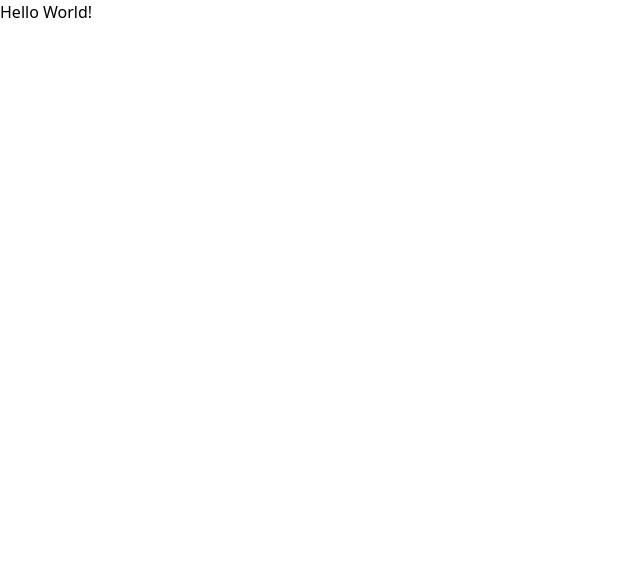
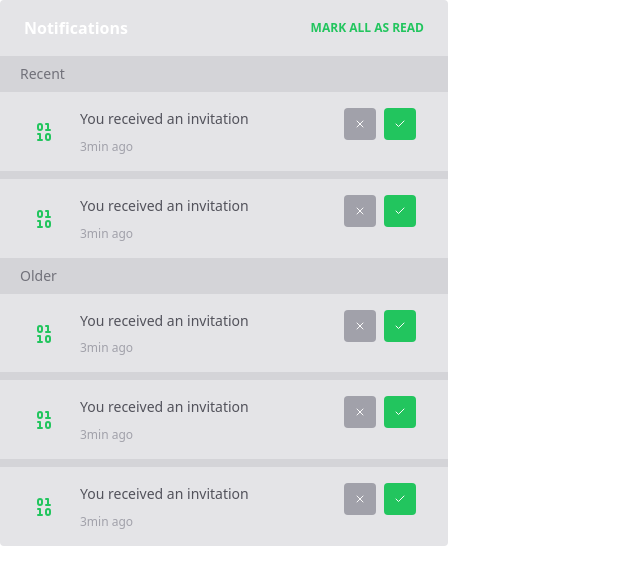
Before and after one commit to kauatwn/composition-pattern-react, a React (Vite) app: page / in a window 1280 px wide. Shown: the top 584 px of the page, without its empty margins (0-640 px from the left). Built offline with nearby package versions, Linux system fonts and the light colour scheme.

Commit message:
Incluindo componentes no app

```diff
--- a/src/App.tsx
+++ b/src/App.tsx
@@ -1,5 +1,76 @@
+import { Check, Binary, X } from "lucide-react";
+import { Notification } from "./components/Notification";
+import { Widget } from "./components/Widget";
+
 function App() {
-  return <div>Hello World!</div>;
+  return (
+    <>
+      <Widget.Root>
+        <Widget.Header title="Notifications" label="Mark all as read" />
+        <Widget.Content title="Recent">
+          {/* Recent notifications section */}
+          <Notification.Root>
+            <Notification.Icon icon={Binary} />
+            <Notification.Content text="You received an invitation" />
+            <Notification.Actions>
+              <Notification.Action icon={X} />
+              <Notification.Action
+                icon={Check}
+                className="bg-green-500 hover:bg-green-600 dark:bg-green-500 dark:hover:bg-green-600"
+              />
+            </Notification.Actions>
+          </Notification.Root>
+          <Notification.Root>
+            <Notification.Icon icon={Binary} />
+            <Notification.Content text="You received an invitation" />
+            <Notification.Actions>
+              <Notification.Action icon={X} />
+              <Notification.Action
+                icon={Check}
+                className="bg-green-500 hover:bg-green-600 dark:bg-green-500 dark:hover:bg-green-600"
+              />
+            </Notification.Actions>
+          </Notification.Root>
+        </Widget.Content>
+        <Widget.Content title="Older">
+          {/* Older notifications section */}
+          <Notification.Root>
+            <Notification.Icon icon={Binary} />
+            <Notification.Content text="You received an invitation" />
+            <Notification.Actions>
+              <Notification.Action icon={X} />
+              <Notification.Action
+                icon={Check}
+                className="bg-green-500 hover:bg-green-600 dark:bg-green-500 dark:hover:bg-green-600"
+              />
+            </Notification.Actions>
+          </Notification.Root>
+          <Notification.Root>
+            <Notification.Icon icon={Binary} />
+            <Notification.Content text="You received an invitation" />
+            <Notification.Actions>
+              <Notification.Action icon={X} />
+              <Notification.Action
+                icon={Check}
+                className="bg-green-500 hover:bg-green-600 dark:bg-green-500 dark:hover:bg-green-600"
+              />
+            </Notification.Actions>
+          </Notification.Root>
+          <Notification.Root>
+            <Notification.Icon icon={Binary} />
+            <Notification.Content text="You received an invitation" />
+            <Notification.Actions>
+              <Notification.Action icon={X} />
+              <Notification.Action
+                icon={Check}
+                className="bg-green-500 hover:bg-green-600 dark:bg-green-500 dark:hover:bg-green-600"
+              />
+            </Notification.Actions>
+          </Notification.Root>
+        </Widget.Content>
+      </Widget.Root>
+    </>
+  );
 }
 
 export default App;
```
